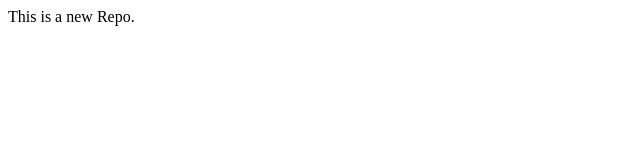
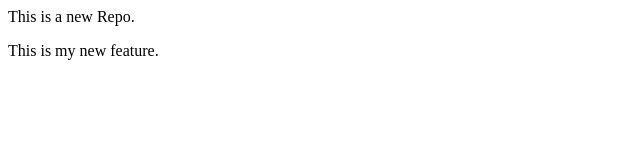
Before and after one commit to paramsinghania782-coder/Local-Repo, a plain HTML site: page index.html in a window 1280 px wide. Shown: the whole page, without its empty margins (0-640 px from the left). Drawn offline with Linux system fonts and the light colour scheme.

Commit message:
This is new feature

```diff
--- a/index.html
+++ b/index.html
@@ -1,3 +1,6 @@
 <p>
     This is a new Repo.
 </p>
+<p>
+    This is my new feature.
+</p>
```
